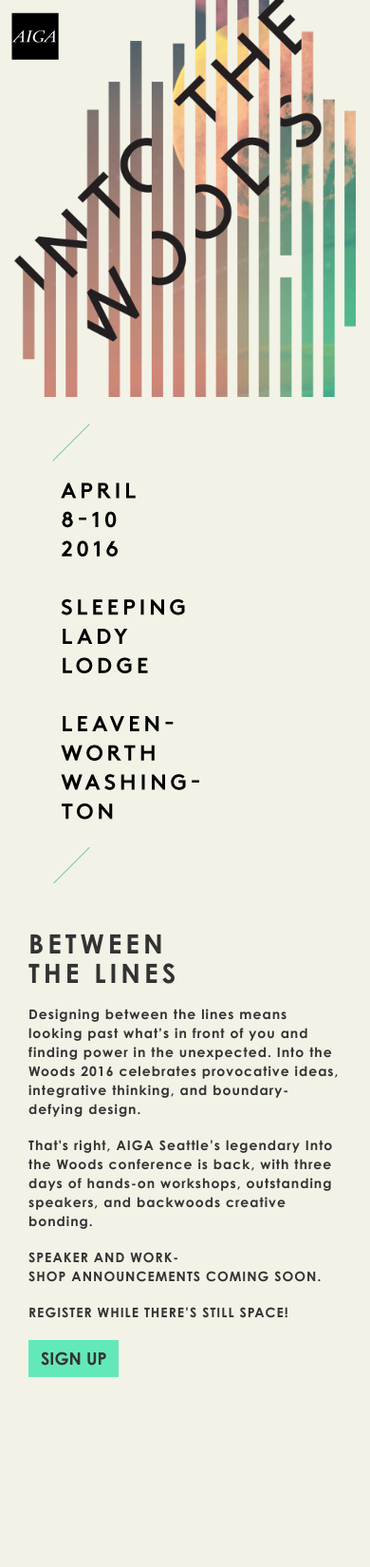
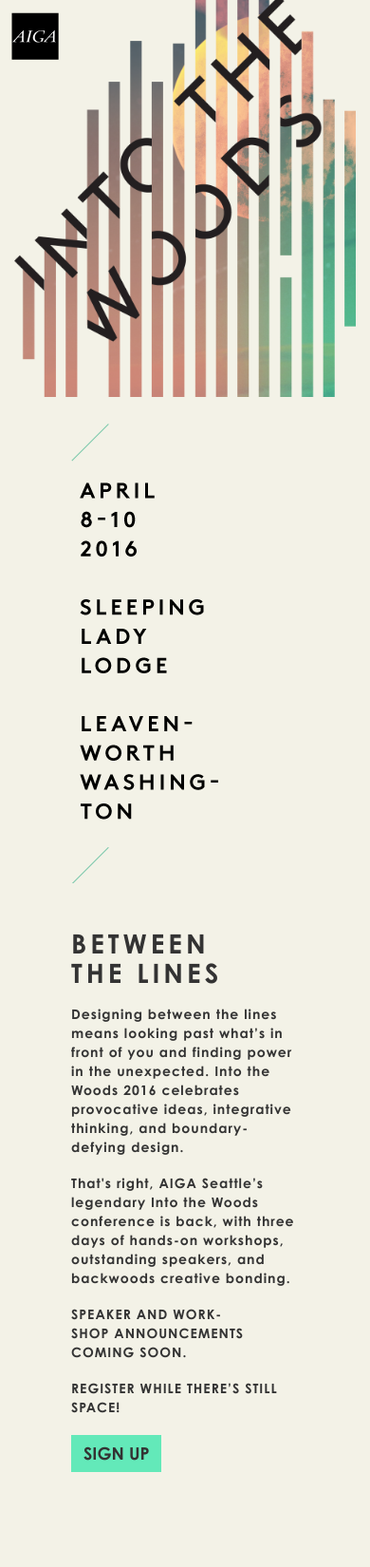
Before and after one commit to aiga-seattle/2015.aigaintothewoods.com, a Jekyll site: the page built from index.html, in a window 390 px wide. Shown: the whole page at 95% size. Built offline with Jekyll 4.4.1, drawn with Linux system fonts in a browser that asks for light colours; nearby versions of some CDN libraries; some web fonts are replaced; before the commit the page ends 1550 px from its top, so only the background shows below that.

Commit message:
Mobile copy tweaks

```diff
--- a/_sass/_intothewoods.scss
+++ b/_sass/_intothewoods.scss
@@ -28,7 +28,7 @@
 
 .overview-copy {
   float: left;
-  width: 280px;
+  width: 240px;
 
   h1 {
     letter-spacing: 4px;
@@ -48,7 +48,7 @@
     padding-left: 15px;
     padding-right: 15px;
     float: left;
-    max-width: 280px;
+    max-width: 240px;
 }
 
 .program-announcement-copy, .register-copy {
@@ -95,13 +95,32 @@
     position: absolute;
   }
 
+  #moon-illustration {
+    display: block;
+    width: 100%;
+  }
+
   .container-moon-illustration {
     width: 100%;
     min-width: inherit;
   }
 
+  .full-height {
+    height: initial;
+  }
+}
+
+
+
+
+@media (max-width: 910px) {
+  #moon-illustration {
+    display: none;
+  }
+
   #moon-illustration-no-details {
     display: block;
+    margin: auto;
     width: 100%;
   }
 
@@ -114,31 +133,11 @@
     }
 
     .event-details-container {
-      width: 280px;
+      width: 240px;
       display: block;
       margin: auto;
       text-align: left;
     }
-  }
-
-  #moon-illustration {
-    display: none;
-  }
-
-  .full-height {
-    height: initial;
-  }
-}
-
-@media (max-width: 910px) {
-  #moon-illustration {
-    display: none;
-  }
-
-  #moon-illustration-no-details {
-    display: block;
-    margin: auto;
-    width: 100%;
   }
 
   #aiga-logo {
@@ -147,8 +146,4 @@
     left:  3%;
     min-width: 50px;
   }
-
-  .overview-copy {
-    width: 100%;
-  }
 }
```
Also changed, not shown: 2 other files.
